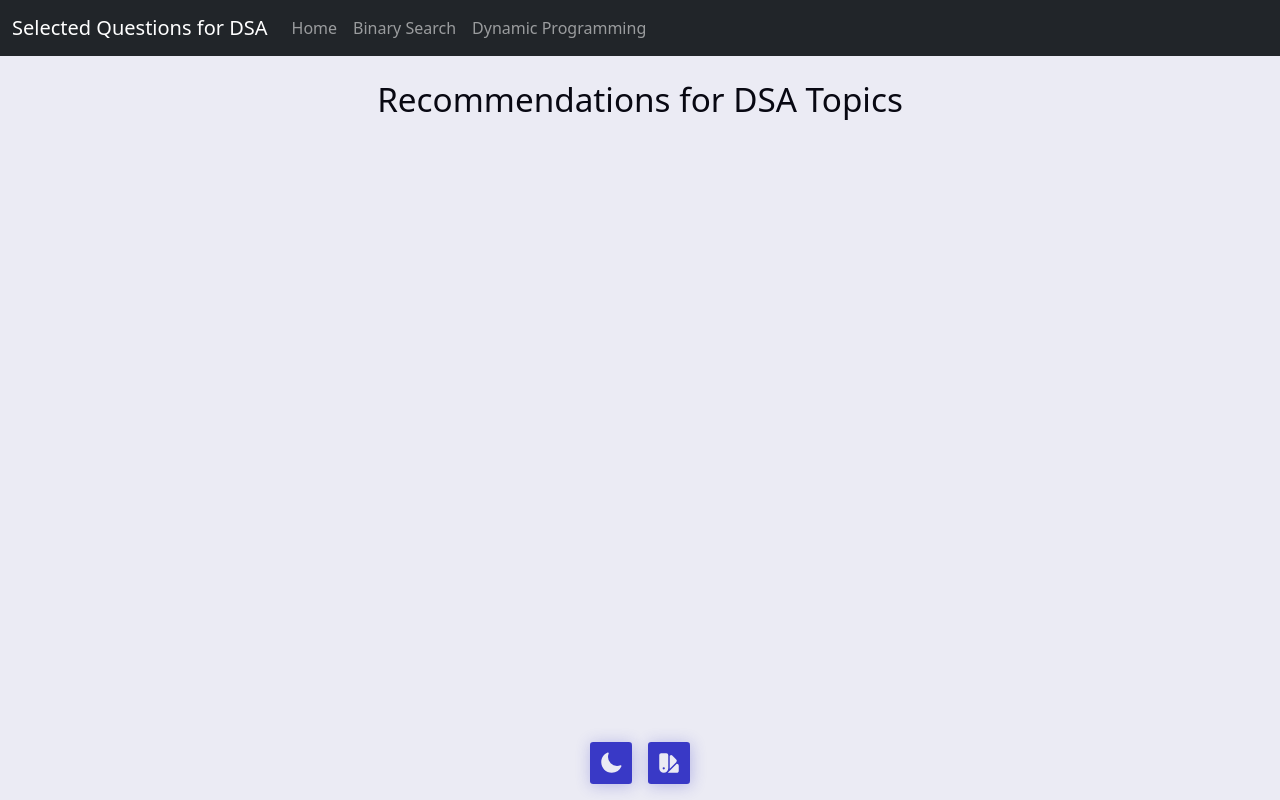
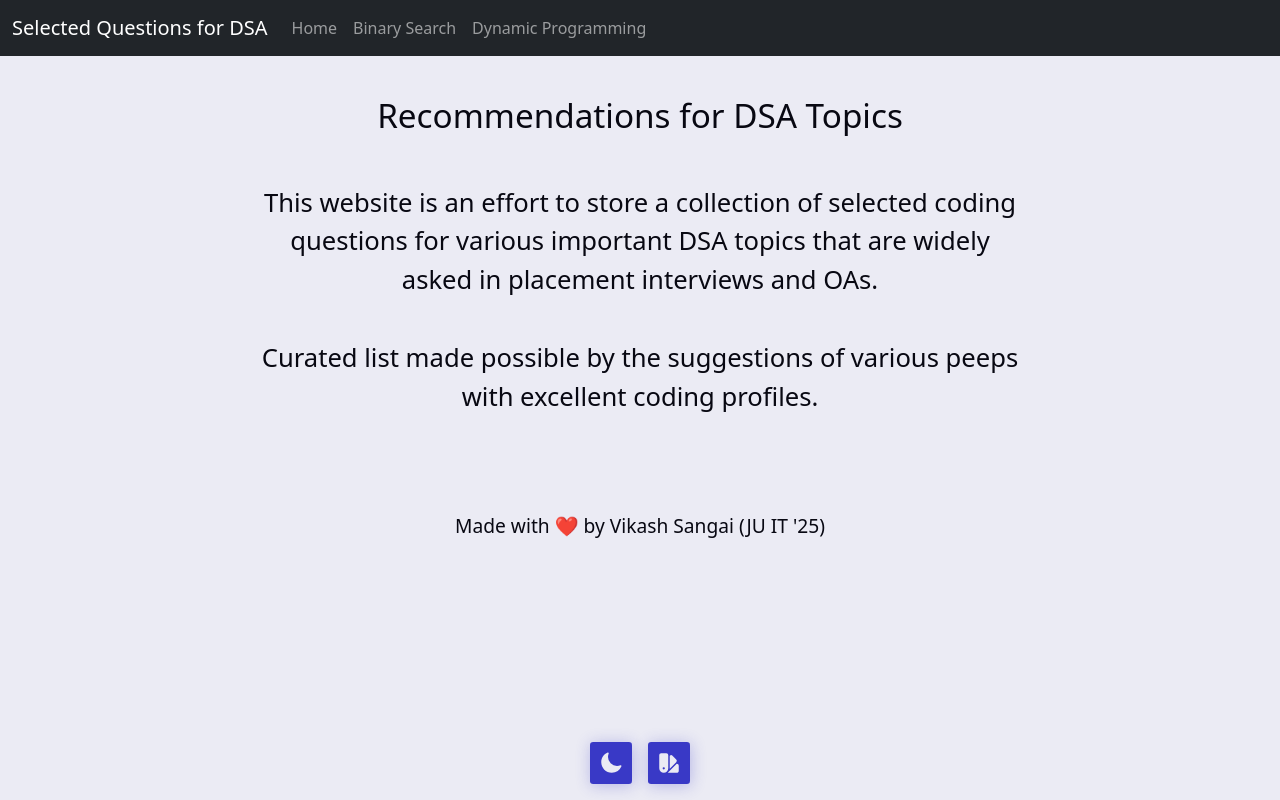
Before and after one commit to vikash485/resources-website, a React (Vite) app: page / in a window 1280 px wide. Built offline with nearby package versions, Linux system fonts and the light colour scheme.

Commit message:
added functionality to update json

```diff
--- a/src/App.jsx
+++ b/src/App.jsx
@@ -4,6 +4,7 @@ import LoadingBar from 'react-top-loading-bar'
 import NavBar from './components/Navbar';
 import Binarysearch from './components/Binarysearch';
 import Dynamicp from './components/Dynamicp';
+import Home from './components/Home';
 
 function App() {
   // const [tasks, setTasks] = useState(bstasks.task);
@@ -27,11 +28,11 @@ function App() {
             color='#f11946'
           />
 
-      <div className='heading-home'>
+      {/* <div className='heading-home'>
         <h1>Recommendations for DSA Topics</h1>
-        </div>
+      </div> */}
           <Routes>
-            <Route path="/" ></Route>
+            <Route path="/"  element={<Home/>}></Route>
             <Route path="/Binarysearch" element={<Binarysearch/>}></Route>
             <Route path="/Dynamicp" element={<Dynamicp/>}></Route>
           </Routes>
--- a/src/components/Binarysearch.jsx
+++ b/src/components/Binarysearch.jsx
@@ -11,10 +11,24 @@ const Binarysearch = () => {
   const [tasks, setTasks] = useLocalStorage('bs.tasks',bstasks.task);
   // console.log(tasks);
 
+  const addTask = (task) => {
+    // console.log(task);
+    setTasks(prevState => [task,...prevState])
+  }
+
     // var ts=JSON.parse(tasks);
   for(var i=0;i<tasks.length;i++)
   {
+    tasks[i].name=bstasks.task[i].name;
     tasks[i].link=bstasks.task[i].link;
+  }
+
+  if(bstasks.task.length>tasks.length)
+  {
+    for(var i=tasks.length;i<bstasks.task.length;i++)
+    {
+      addTask(bstasks.task[i]);
+    }
   }
 
   const togglebsTask = (id) => {
@@ -23,6 +37,10 @@ const Binarysearch = () => {
   }
 
   return (
+    <>
+      <div className='heading-home'>
+              <h1>Binary Search Questions</h1>
+      </div>
       <ul className={styles.tasks}>
           {
               tasks.map(task=>(
@@ -36,6 +54,7 @@ const Binarysearch = () => {
               ))
             }
       </ul>
+    </>
   )
 }
 
--- a/src/components/Dynamicp.jsx
+++ b/src/components/Dynamicp.jsx
@@ -10,9 +10,24 @@ const Dynamicp = () => {
   const [tasks, setTasks] = useLocalStorage('dp.tasks',dptasks.task);
   // console.log(tasks);
 
+  const addTask = (task) => {
+    // console.log(task);
+    setTasks(prevState => [task,...prevState])
+  }
+
+    // var ts=JSON.parse(tasks);
   for(var i=0;i<tasks.length;i++)
   {
+    tasks[i].name=dptasks.task[i].name;
     tasks[i].link=dptasks.task[i].link;
+  }
+
+  if(dptasks.task.length>tasks.length)
+  {
+    for(var i=tasks.length;i<dptasks.task.length;i++)
+    {
+      addTask(dptasks.task[i]);
+    }
   }
 
   const toggledpTask = (id) => {
@@ -21,6 +36,10 @@ const Dynamicp = () => {
   }
 
   return (
+    <>
+      <div className='heading-home'>
+          <h1>Dynamic Programming Questions</h1>
+      </div>
       <ul className={styles.tasks}>
           {
               tasks.map(task=>(
@@ -34,6 +53,7 @@ const Dynamicp = () => {
               ))
           }
       </ul>
+    </>
   )
 }
 
--- /dev/null
+++ b/src/components/Home.jsx
@@ -0,0 +1,22 @@
+import React from 'react'
+
+const Home = () => {
+  return (
+    <>
+        <div className='heading-home'>
+            <h1>Recommendations for DSA Topics</h1>
+        </div>
+        <div className='home-div'>
+            This website is an effort to store a collection of selected coding questions for various important DSA topics that are widely asked in placement interviews and OAs.
+        </div>
+        <div className='home-div'>
+            Curated list made possible by the suggestions of various peeps with excellent coding profiles.
+        </div>
+        <div className='credits'>
+            Made with &#10084;&#65039; by Vikash Sangai (JU IT '25)
+        </div>
+    </>
+  )
+}
+
+export default Home
--- a/src/components/Navbar.jsx
+++ b/src/components/Navbar.jsx
@@ -2,7 +2,7 @@ import React from 'react'
 import{Link}from "react-router-dom";
 const NavBar =() => {
     return (
-      <div>
+      <div className='main-nav'>
         <nav className="navbar fixed-top navbar-expand-lg navbar-dark bg-dark">
             <div className="container-fluid">
                 <Link className="navbar-brand" to="/">Selected Questions for DSA</Link>
--- a/src/components/bs.js
+++ b/src/components/bs.js
@@ -11,6 +11,12 @@ export const bstasks = {
         link: "https://www.spoj.com/problems/AGGRCOW/",
         id: 2,
         checked : false
+    },
+    {
+        name: "Sqrt(x)",
+        link: "https://leetcode.com/problems/sqrtx/",
+        id: 3,
+        checked: false
     }
 ]
 };
--- a/src/index.css
+++ b/src/index.css
@@ -251,14 +251,15 @@ hr {
   justify-content: center;
   gap: .6em;
   font-size: var(--_size);
-  /* border: .2em solid hsl(var(--muted) / 0.8); */
+  border: .2em solid hsl(var(--muted) / 0.8);
   padding: .6em;
-  /* border-radius: calc(var(--_radius) * 2); */
+  border-radius: calc(var(--_radius) * 2);
 }
 
 .task-group {
   display: flex;
   align-items: center;
+  width: fit-content;
   --taskgroup-gap: .5em;
   gap: var(--taskgroup-gap);
 }
@@ -372,5 +373,32 @@ a
   display: flex;
   align-items: center;
   justify-content: center;
-  padding-top: 10vh;
+  padding-top: 12vh;
+  font-size: var(--_size);
+  text-align: center;
 }
+
+.home-div
+{
+  display: flex;
+  align-items: center;
+  justify-content: center;
+  padding-top: 5vh;
+  flex-wrap: wrap;
+  font-size: var(--_size);
+  margin:0 auto;
+  text-align: center;
+  width:60%;
+}
+
+.credits
+{
+  display: flex;
+  align-items: center;
+  text-align: center;
+  justify-content: center;
+  padding-top: 12vh;
+  font-size: 1.2rem;
+  margin: auto;
+  /* width:50%; */
+}
```
Lines whose indentation alone changed are shown as unchanged.
